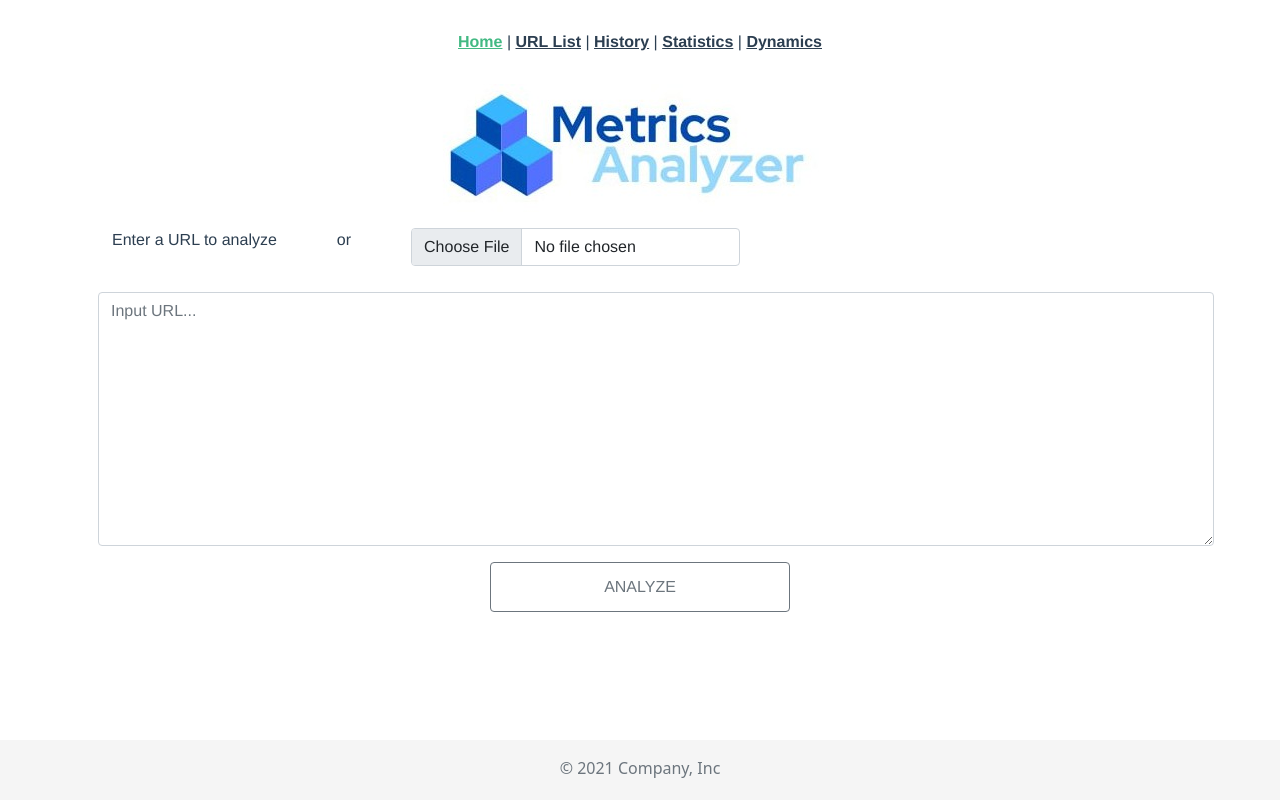
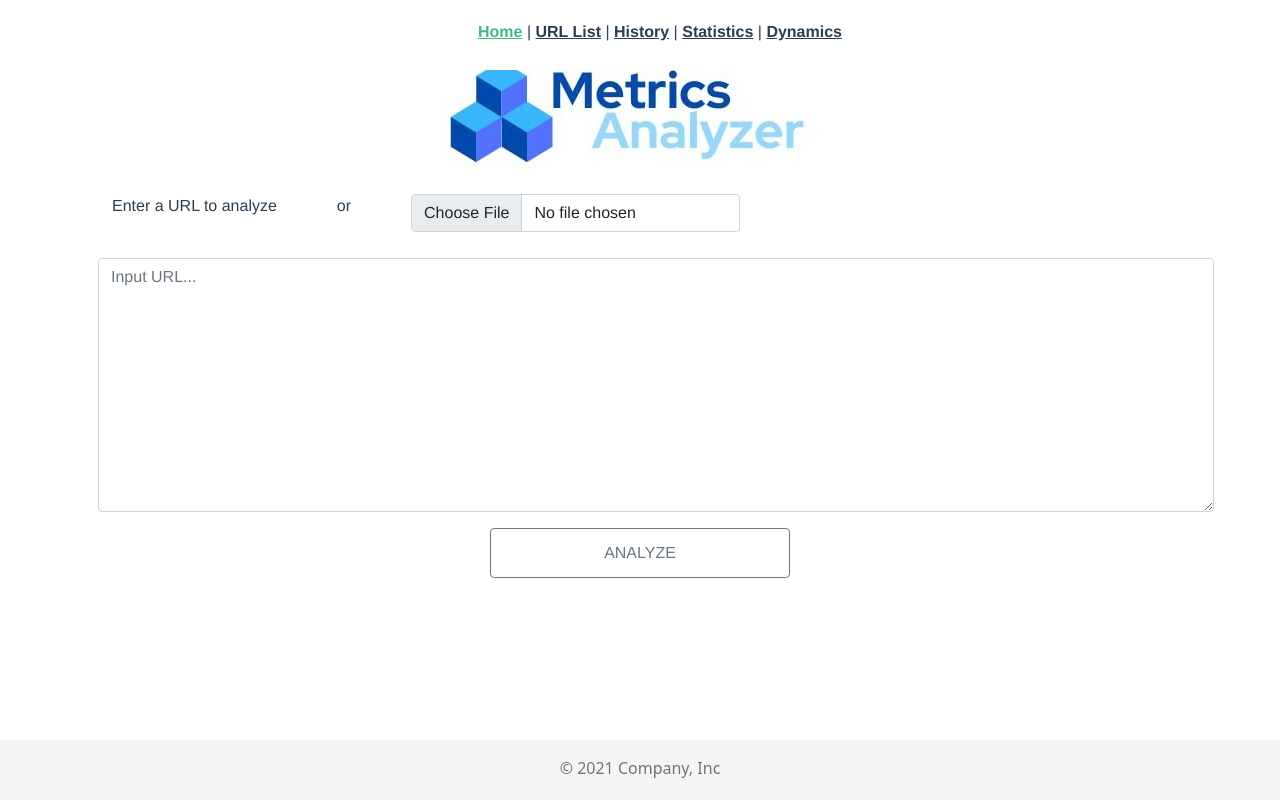
Before and after one commit to YuraDekhtiar/crux_front, a Vue app: page / in a window 1280 px wide. Built offline with nearby package versions, Linux system fonts and the light colour scheme.

Commit message:
fixed header

```diff
--- a/src/App.vue
+++ b/src/App.vue
@@ -25,10 +25,16 @@
   padding-left: 20px;
   padding-right: 20px;
   padding-bottom: 10px;
+  margin-top: 50px;
 }
 
 nav {
-  padding: 30px;
+  position: fixed;
+  top: 0;
+  width: 100%;
+  height: 70px;
+  padding: 20px;
+  background: #ffffff;
 }
 
 nav a {
```
